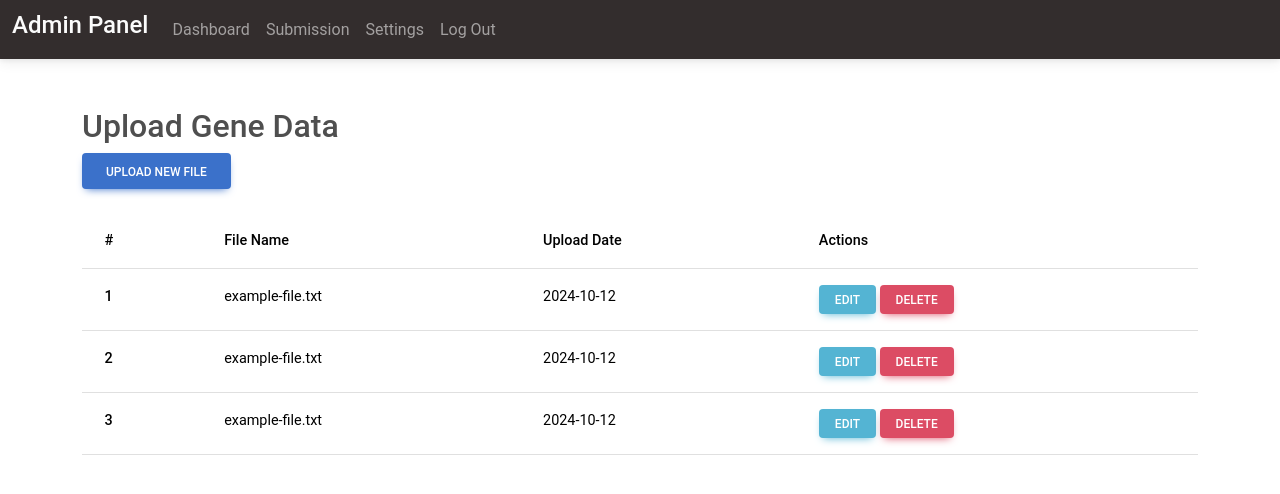
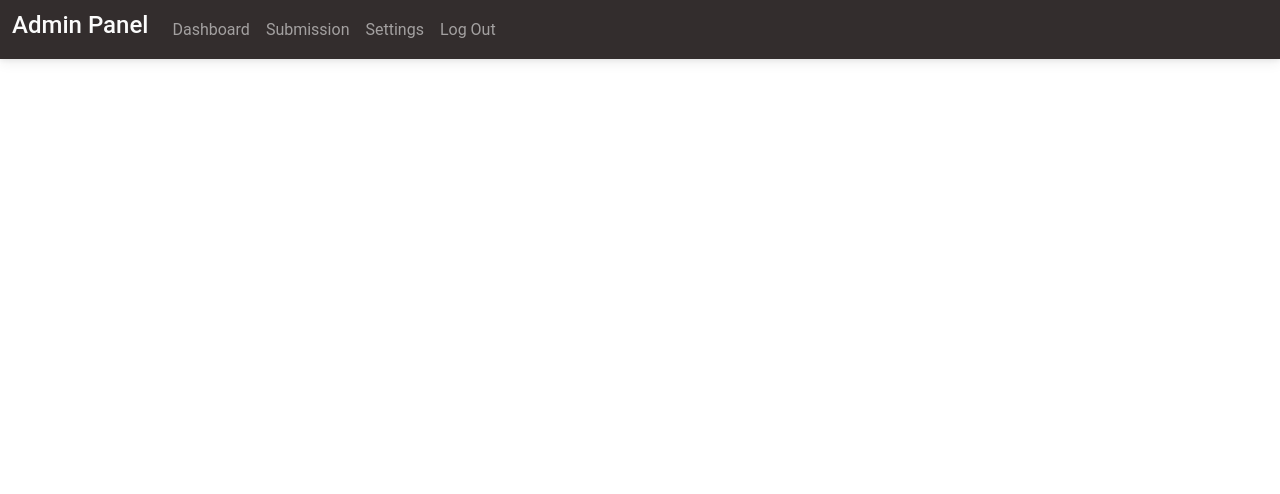
Before and after one commit to DhabitahAthirah/geneappv1testversion, a Flask app: template templates/admin/admin_panel.html in a window 1280 px wide. Shown: the top 494 px of the page. Run offline with Flask 3, Linux system fonts and the light colour scheme; the template is opened without the code that fills it, so the values that code supplies are empty.

Commit message:
Update admin_panel.html

```diff
--- a/templates/admin/admin_panel.html
+++ b/templates/admin/admin_panel.html
@@ -48,82 +48,5 @@
     </div>
 </nav>
 
-<!-- Main Content -->
-<div class="container my-5">
-    <h2>Upload Gene Data</h2>
-    <button class="btn btn-primary mb-4" data-mdb-toggle="modal" data-mdb-target="#fileUploadModal">
-        Upload New File
-    </button>
-
-    <!-- Table for CRUD -->
-    <table class="table table-hover">
-        <thead>
-            <tr>
-                <th scope="col">#</th>
-                <th scope="col">File Name</th>
-                <th scope="col">Upload Date</th>
-                <th scope="col">Actions</th>
-            </tr>
-        </thead>
-        <tbody id="fileTableBody">
-            <tr>
-                <th scope="row">1</th>
-                <td>example-file.txt</td>
-                <td>2024-10-12</td>
-                <td>
-                    <button class="btn btn-info btn-sm">Edit</button>
-                    <button class="btn btn-danger btn-sm">Delete</button>
-                </td>
-            </tr>
-            <tr>
-                <th scope="row">2</th>
-                <td>example-file.txt</td>
-                <td>2024-10-12</td>
-                <td>
-                    <button class="btn btn-info btn-sm">Edit</button>
-                    <button class="btn btn-danger btn-sm">Delete</button>
-                </td>
-            </tr>
-            <tr>
-                <th scope="row">3</th>
-                <td>example-file.txt</td>
-                <td>2024-10-12</td>
-                <td>
-                    <button class="btn btn-info btn-sm">Edit</button>
-                    <button class="btn btn-danger btn-sm">Delete</button>
-                </td>
-            </tr>
-        </tbody>
-    </table>
-
-    <!-- Modal for file upload -->
-    <div class="modal fade" id="fileUploadModal" tabindex="-1" aria-labelledby="fileUploadModalLabel" aria-hidden="true">
-        <div class="modal-dialog">
-            <div class="modal-content">
-                <div class="modal-header">
-                    <h5 class="modal-title" id="fileUploadModalLabel">Upload New File</h5>
-                    <button type="button" class="btn-close" data-mdb-dismiss="modal" aria-label="Close"></button>
-                </div>
-                <div class="modal-body">
-                    <form id="fileUploadForm" enctype="multipart/form-data">
-                        <div class="form-outline mb-4">
-                            <input type="file" name="file" class="form-control" required />
-                            <label class="form-label">Choose File</label>
-                        </div>
-                        <button type="submit" class="btn btn-primary btn-block">Submit</button>
-                    </form>
-                </div>
-            </div>
-        </div>
-    </div>
-</div>
-
-<script>
-    document.getElementById('fileUploadForm').addEventListener('submit', function(event) {
-        event.preventDefault();
-        alert('File uploaded');
-        // Add AJAX or form submission handling here
-    });
-</script>
 </body>
 </html>
```
